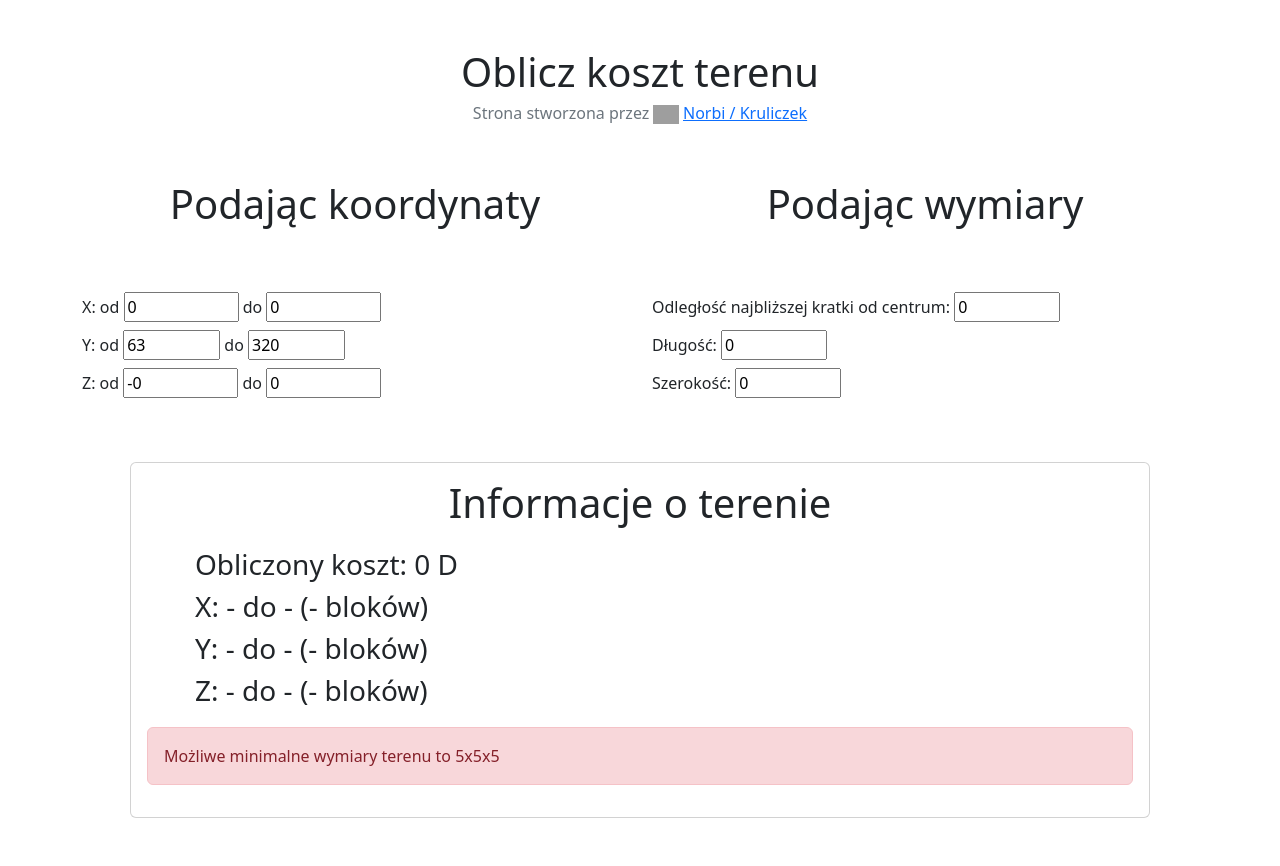
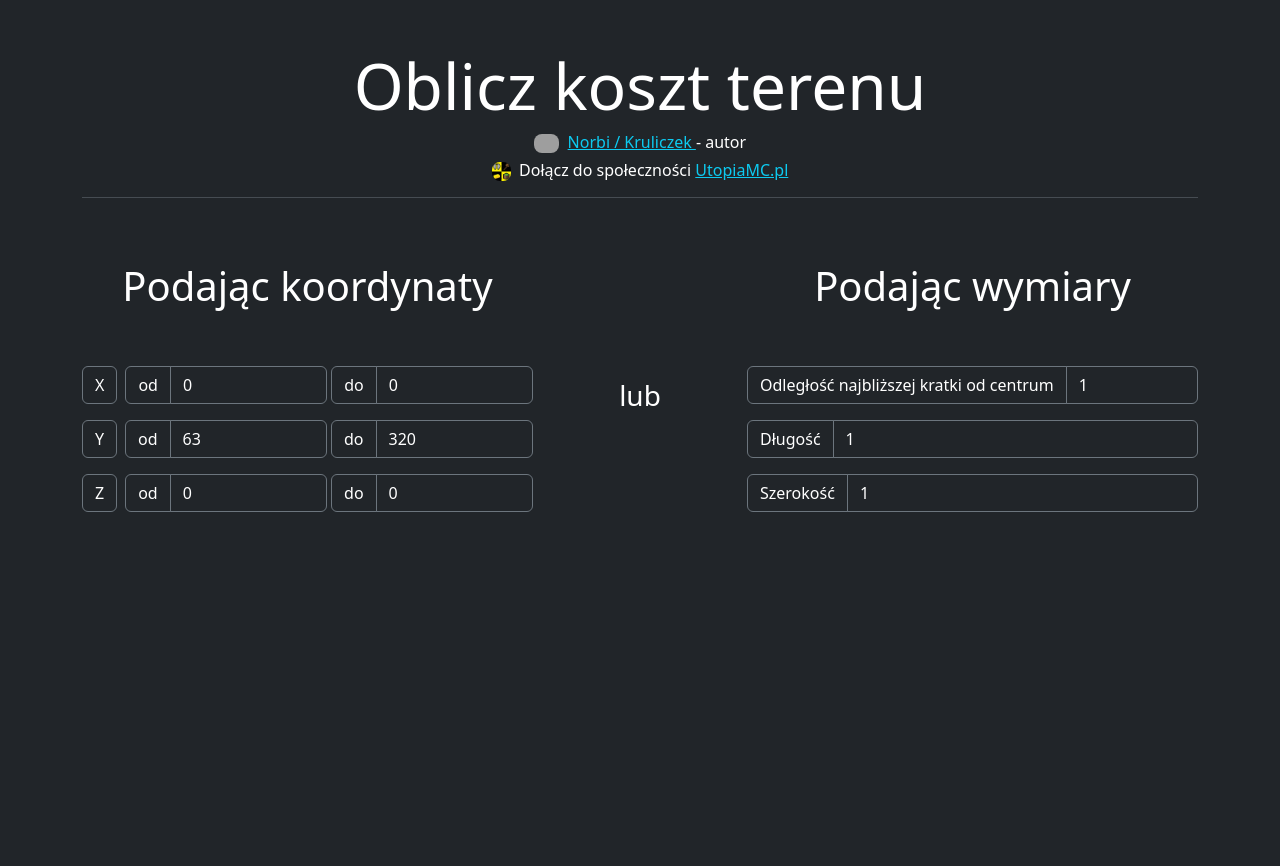
Before and after one commit to xNorbig/Website, a website: page index.html in a window 1280 px wide. After the commit the page ends 800 px from the top, so only its background shows below. Drawn offline with nearby package versions, Linux system fonts and the light colour scheme; grey boxes are pictures that could not be loaded.

Commit message:
new design

```diff
--- a/calculator.js
+++ b/calculator.js
@@ -3,60 +3,68 @@ const config = {
 	centerLogBase: 5,
 	centerLogDivide: 1000,
 	rate: 0.0033333,
-	surfaceLevel: 63
+	surfaceLevel: 63,
+	coordinatePattern: '<span class="fw-bold">{min}</span> do <span class="fw-bold">{max}</span> (<span class="fw-bold">{size}</span> bloków)',
+	costPattern: '<span class="fw-bold">{cost}</span> D'
 };
 
 const byCoordinates = document.querySelectorAll('#by_coordinates input');
-const bySize = document.querySelectorAll('#by_size input')
-byCoordinates.forEach(element => element.addEventListener('change', updateCostByCoordinates))
-bySize.forEach(element => element.addEventListener('change', updateCostBySize))
+const bySize = document.querySelectorAll('#by_size input');
+byCoordinates.forEach(element => element.addEventListener('change', updateCostByCoordinates));
+bySize.forEach(element => element.addEventListener('change', updateCostBySize));
 
-function updateCostByCoordinates(e) {
+function updateCostByCoordinates() {
 	let values = [];
 	byCoordinates.forEach((id) => {
-		id.value = Math.floor(parseInt(id.value));
-		if (!parseInt(id.value)) { id.value = '0' }
+		id.value = Math.floor(parseInt(id.value || 0));
+		if (!parseInt(id.value)) { id.value = '0'; }
 		if (parseInt(id.value) > parseInt(id.max)) { id.value = id.max; }
-		if (parseInt(id.value) < parseInt(id.min)) { id.value = id.min }
-		values[id.id] = parseInt(id.value)
-	})
+		if (parseInt(id.value) < parseInt(id.min)) { id.value = id.min; }
+		values[id.id] = parseInt(id.value);
+	});
 	return updateCost(values);
 }
 
 function updateCostBySize() {
 	bySize.forEach((id) => {
 		id.value = Math.floor(parseInt(id.value));
-		if (!parseInt(id.value)) { id.value = '0' }
+		if (!parseInt(id.value)) { id.value = '0'; }
 		if (parseInt(id.value) > parseInt(id.max)) { id.value = id.max; }
-		if (parseInt(id.value) < parseInt(id.min)) { id.value = id.min }
-	})
+		if (parseInt(id.value) < parseInt(id.min)) { id.value = id.min; }
+	});
 	return updateCost({
-		x1: parseInt(ids[0].value),
-		x2: parseInt(ids[0].value) + parseInt(ids[1].value),
-		y1: 63,
-		y2: 319,
-		z1: 0,
-		z2: parseInt(ids[2].value)
+		x_1: parseInt(bySize[0].value),
+		x_2: parseInt(bySize[0].value) + parseInt(bySize[1].value),
+		y_1: 63,
+		y_2: 319,
+		z_1: 0,
+		z_2: parseInt(bySize[2].value)
 	});
 }
 
 function updateCost(data) {
-	console.log(data)
-	const coordinates = ['x', 'y', 'z']
-	let min = max = size = [];
+
+	document.getElementById('output').classList.remove('d-none');
+
+	//parse min value, max value, size of cuboid
+	const coordinates = ['x', 'y', 'z'];
+	let min = [], max = [], size = [];
 	coordinates.forEach((coordinate) => {
-		console.log(`${coordinate}_1`, data[`${coordinate}_1`])
-		console.log(`${coordinate}_2`, data[`${coordinate}_2`])
-		min[coordinate] = Math.min(data[`${coordinate}_1`], data[`${coordinate}_2`]);
-		min[coordinate] = Math.max(data[`${coordinate}_1`], data[`${coordinate}_2`]);
+		min[coordinate] = Math.min(data[coordinate + '_1'], data[coordinate + '_2']);
+		max[coordinate] = Math.max(data[coordinate + '_1'], data[coordinate + '_2']);
 		size[coordinate] = max[coordinate] - min[coordinate] + 1;
-		document.getElementById(`min_${coordinate}`).innerText = min[coordinate];
-		document.getElementById(`max_${coordinate}`).innerText = max[coordinate];
-		document.getElementById(`size_${coordinate}`).innerText = size[coordinate];
-	})
+		document.getElementById(`output_${coordinate}`).innerHTML = config.coordinatePattern
+			.replace('{min}', min[coordinate])
+			.replace('{max}', max[coordinate])
+			.replace('{size}', size[coordinate]);
+	});
 
-	document.getElementById('alert').className = (size['x'] < 5 || size['y'] < 5 || size['z'] < 5) ? 'alert alert-danger' : 'd-none'
+	// display alert if cuboid too small
+	let alert = document.getElementById('alert');
+	alert.classList.add('d-none');
+	if (size['x'] < 5 || size['y'] < 5 || size['z'] < 5) alert.classList.remove('d-none');
 
+	// calculate cost
 	let heightRate = (max['y'] > config.surfaceLevel) ? 1 + (config.surfaceLevel - min['y']) * config.height : size['y'] * config.height;
 	let useX = Math.min(Math.abs(min['x']), Math.abs(max['x'])) > Math.min(Math.abs(min['z']), Math.abs(max['z']));
 	let otherSize = (useX) ? size['z'] : size['x'];
@@ -70,6 +78,8 @@ function updateCost(data) {
 		let blockRate = heightRate * centerRate * taxRate;
 		taxes.push(blockRate * otherSize);
 	}
+
+	// display cost
 	let cost = taxes.reduce((a, b) => a + b, 0) * 1000;
-	return document.querySelector('#output').innerText = Math.ceil(cost) / 1000;
+	return document.getElementById('output_cost').innerHTML = config.costPattern.replace('{cost}', Math.ceil(cost) / 1000);
 }
--- a/index.html
+++ b/index.html
@@ -4,45 +4,108 @@
 	<meta charset="utf-8">
 	<meta name="viewport" content="width=device-width, initial-scale=1">
 	<link href="https://cdn.jsdelivr.net/npm/bootstrap@5.2.0-beta1/dist/css/bootstrap.min.css" rel="stylesheet" integrity="sha256-+xdjtZ+fV2QpS1r5+lJQg1rmCCgv5vLyITpZUqrPH78=" crossorigin="anonymous">
+	<link href="style.css" rel="stylesheet">
 	<title>Kalkulator podatku</title>
 </head>
-<body>
-	<div class="container pt-5">
-		<h1 class="text-center">Oblicz koszt terenu</h1>
-		<h6 class="text-muted text-center">Strona stworzona przez <a href="https://github.com/xNorbig" class="link-primary"><img src="https://minotar.net/avatar/Kruliczek" style="width:auto;height:1.2rem;" class="me-1">Norbi / Kruliczek</a></h6>
-		<div class="row pt-5">
-			<div class="col" id="by_coordinates">
+<body class="text-bg-dark">
+	<div class="container pt-md-5 text-center">
+		<header>
+			<h1 class="display-3">Oblicz koszt terenu</h1>
+			<h6>
+				<img src="https://minotar.net/avatar/Kruliczek" class="me-1 rounded-3" alt="awatar Norbi">
+				<a href="https://github.com/xNorbig" class="link-info">
+					Norbi / Kruliczek
+				</a> - autor
+
+				<div class="mb-2"></div>
+
+				<img src="utopiamc.jpg" class="me-1 rounded-3" alt="ikona utopiamc.pl">
+				Dołącz do społeczności
+				<a href="https://utopiamc.pl" class="link-info">
+					UtopiaMC.pl
+				</a>
+			</h6>
+		</header>
+		<hr class="opacity-50 text-secondary">
+		<div class="row pt-md-5 pt-3">
+			<div class="col-12 col-md-5" id="by_coordinates">
 				<h1 class="pb-5 text-center">Podając koordynaty</h1>
-				<ul class="list-unstyled">
-					<li class="pt-2">X: od <input type="number" value="0" step="1" id="x_1" min="-4000" max="4000"> do <input type="number" value="0" step="1" id="x_2" min="-4000" max="4000"></li>
-					<li class="pt-2">Y: od <input type="number" value="63" step="1" id="y_1" min="-64" max="320"> do <input type="number" value="320" step="1" id="y_2" min="-64" max="320"></li>
-					<li class="pt-2">Z: od <input type="number" value="-0" step="1" id="z_1" min="-4000" max="4000"> do <input type="number" value="0" step="1" id="z_2" min="-4000" max="4000"></li>
-				</ul>
+				<div class="input-group mb-3">
+					<span class="input-group-text rounded text-bg-dark border-secondary">X</span>
+					<span class="input-group-text rounded-start text-bg-dark border-secondary ms-2">od</span>
+					<input type="number" class="form-control rounded-end text-bg-dark border-secondary" value="0" step="1" id="x_1" min="-4000" max="4000">
+					<span class="input-group-text rounded-start text-bg-dark border-secondary ms-1">do</span>
+					<input type="number" class="form-control rounded-end text-bg-dark border-secondary" value="0" step="1" id="x_2" min="-4000" max="4000">
+				</div>
+				<div class="input-group mb-3">
+					<span class="input-group-text rounded text-bg-dark border-secondary">Y</span>
+					<span class="input-group-text rounded-start text-bg-dark border-secondary ms-2">od</span>
+					<input type="number" class="form-control rounded-end text-bg-dark border-secondary" value="63" step="1" id="y_1" min="-64" max="320">
+					<span class="input-group-text rounded-start text-bg-dark border-secondary ms-1">do</span>
+					<input type="number" class="form-control rounded-end text-bg-dark border-secondary" value="320" step="1" id="y_2" min="-64" max="320">
+				</div>
+				<div class="input-group mb-3">
+					<span class="input-group-text rounded text-bg-dark border-secondary">Z</span>
+					<span class="input-group-text rounded-start text-bg-dark border-secondary ms-2">od</span>
+					<input type="number" class="form-control rounded-end text-bg-dark border-secondary" value="0" step="1" id="z_1" min="-4000" max="4000">
+					<span class="input-group-text rounded-start text-bg-dark border-secondary ms-1">do</span>
+					<input type="number" class="form-control rounded-end text-bg-dark border-secondary" value="0" step="1" id="z_2" min="-4000" max="4000">
+				</div>
 			</div>
-			<div class="col">
+			<div class="col-12 col-md-2 justify-content-center text-center fs-3 my-auto">
+				lub
+			</div>
+			<div class="col-12 col-md-5" id="by_size">
 				<h1 class="pb-5 text-center">Podając wymiary</h1>
-				<ul class="list-unstyled">
-					<li class="pt-2">Odległość najbliższej kratki od centrum: <input type="number" value="0" step="1" id="distance" min="1" max="4000"></li>
-					<li class="pt-2">Długość: <input type="number" value="0" step="1" id="length" min="1" max="4000"></li>
-					<li class="pt-2">Szerokość: <input type="number" value="0" step="1" id="width" min="1" max="4000"></li>
-				</ul>
+				<small class="d-block d-lg-none">*Odległość najbliższej kratki od centrum</small>
+				<div class="input-group mb-3">
+					<span class="input-group-text text-bg-dark border-secondary">
+						<span class="d-block d-lg-none">Odległość*</span>
+						<span class="d-none d-lg-block">Odległość najbliższej kratki od centrum</span>
+					</span>
+					<input type="number" class="form-control text-bg-dark border-secondary" value="1" step="1" id="distance" min="1" max="4000">
+				</div>
+				<div class="input-group mb-3">
+					<span class="input-group-text rounded-start text-bg-dark border-secondary">Długość</span>
+					<input type="number" class="form-control rounded-end text-bg-dark border-secondary" value="1" step="1" id="length" min="1" max="4000">
+				</div>
+				<div class="input-group mb-3">
+					<span class="input-group-text rounded-start text-bg-dark border-secondary">Szerokość</span>
+					<input type="number" class="form-control rounded-end text-bg-dark border-secondary" value="1" step="1" id="width" min="1" max="4000">
+				</div>
 			</div>
 		</div>
-		<div class="row p-5">
-			<div class="col" id="by_size">
-				<div class="card">
+		<div class="row p-md-5 d-none" id="output">
+			<div class="col">
+				<div class="card text-bg-dark border">
 					<div class="card-body">
 						<h1 class="card-title text-center">
-							Informacje o terenie
+							Szacowana cena za teren
 						</h1>
-						<p class="card-text text-center">
-							<ul class="list-unstyled fs-3 ms-5">
-								<li>Obliczony koszt: <span id="output">0</span> D</li>
-								<li>X: <span id="min_x">-</span> do <span id="max_x">-</span> (<span id="size_x">-</span> bloków)</li>
-								<li>Y: <span id="min_y">-</span> do <span id="max_y">-</span> (<span id="size_y">-</span> bloków)</li>
-								<li>Z: <span id="min_z">-</span> do <span id="max_z">-</span> (<span id="size_z">-</span> bloków)</li>
-							</ul>
-							<div class="alert alert-danger" role="alert" id="alert">
+						<div class="card-text row">
+							<div class="col-12 table-responsive-sm">
+								<table class="table table-dark table-borderless">
+									<tbody>
+										<tr>
+											<td class="text-end">Cena:</td>
+											<td class="text-start" id="output_cost">-</td>
+										</tr>
+										<tr>
+											<td class="text-end">X:</td>
+											<td class="text-start" id="output_x">-</td>
+										</tr>
+										<tr>
+											<td class="text-end">Y:</td>
+											<td class="text-start" id="output_y">-</td>
+										</tr>
+										<tr>
+											<td class="text-end">Z:</td>
+											<td class="text-start" id="output_z">-</td>
+										</tr>
+									</tbody>
+								</table>
+							</div>
+							<div class="alert alert-danger mx-auto col-12 col-md-6" id="alert" role="alert">
 								Możliwe minimalne wymiary terenu to 5x5x5
 							</div>
 						</p>
--- /dev/null
+++ b/style.css
@@ -0,0 +1,4 @@
+img {
+    width: auto;
+    height: 1.2rem;
+}
```
Also changed, not shown: package.json (added, +22 -0 lines), utopiamc.jpg (added), 2 other files.
